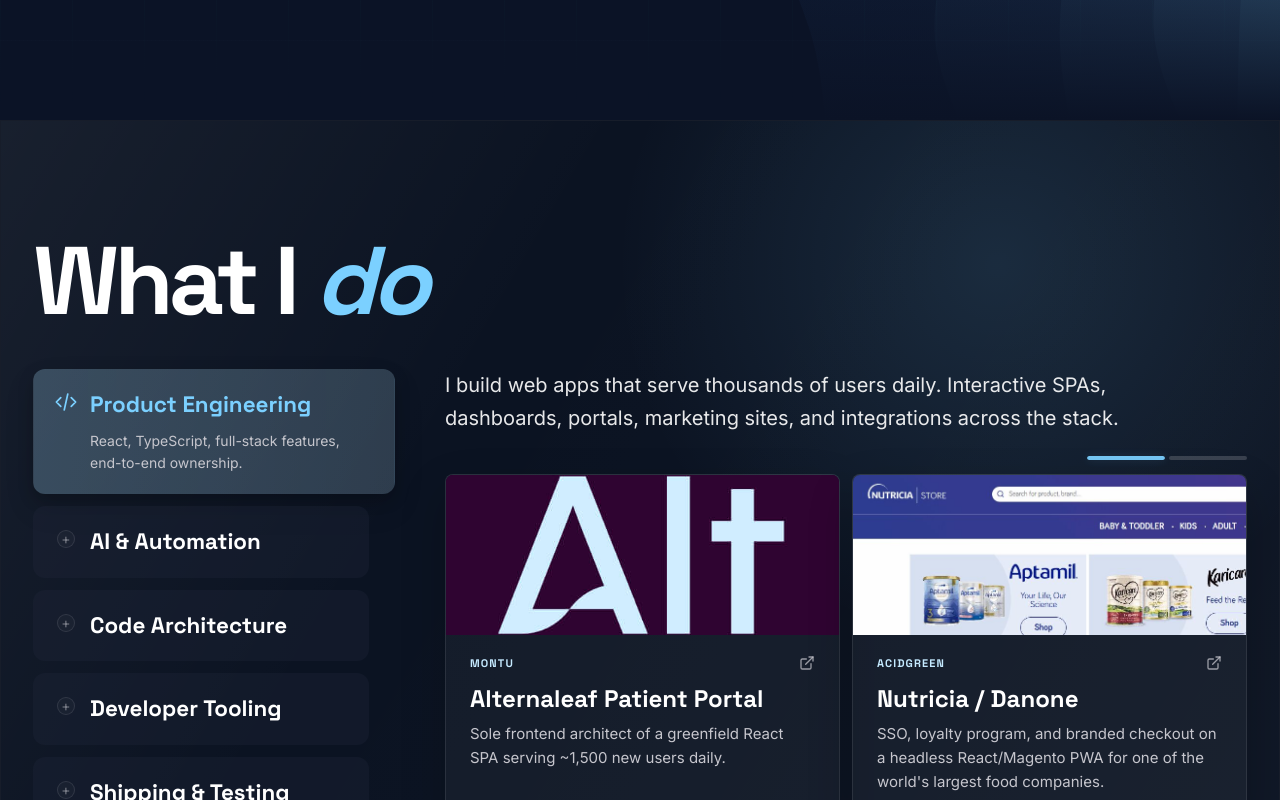
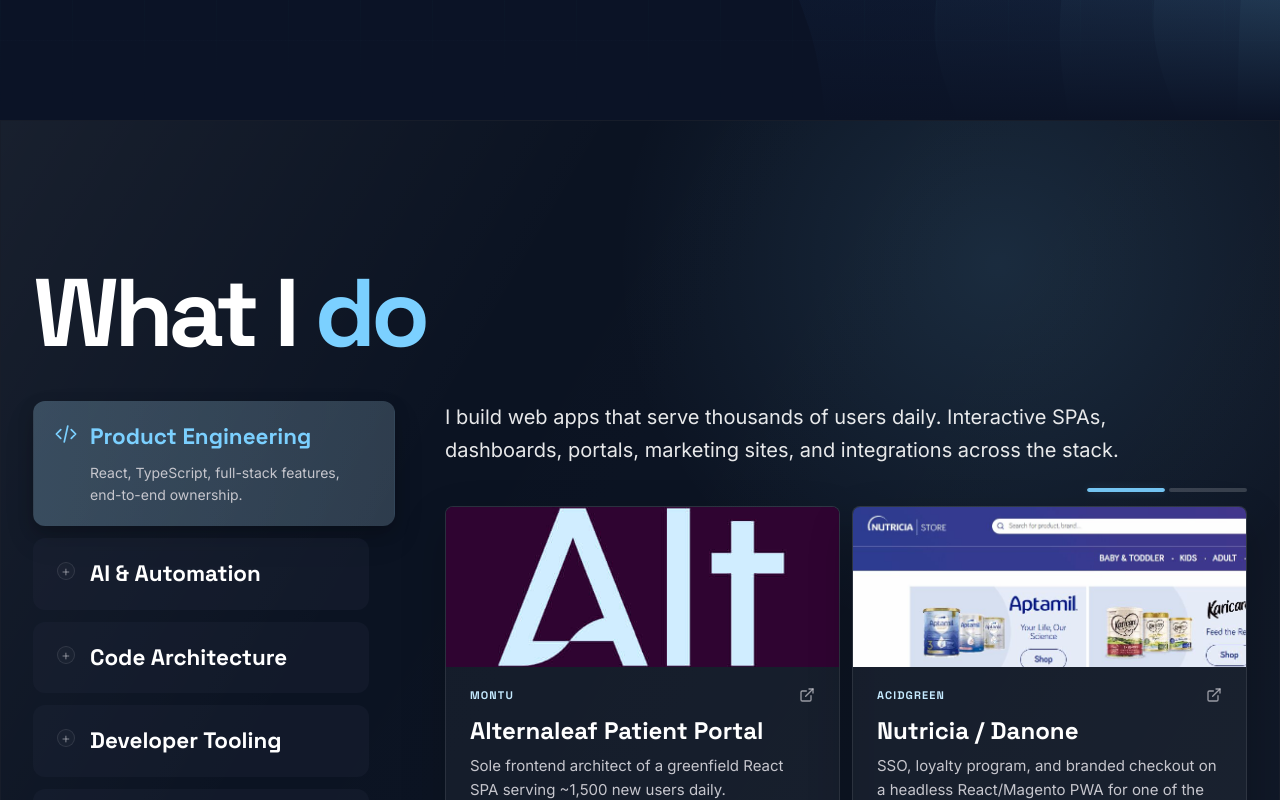
Before and after one commit to lpke/portfolio, a Next.js app: page / in a window 1280 px wide. Shown: the part 680-1480 px from the top of the page. Built offline with nearby package versions, Linux system fonts and the light colour scheme.

Commit message:
Section heading/spacing tweaks

```diff
--- a/src/app/_components/contact/ContactCard.tsx
+++ b/src/app/_components/contact/ContactCard.tsx
@@ -81,10 +81,7 @@
     if (!copyContent) return;
     navigator.clipboard.writeText(copyContent).then(() => {
       setCopied(true);
-      setTimeout(
-        () => setCopied(false),
-        LAYOUT_CONFIG.motion.contactCopyMs,
-      );
+      setTimeout(() => setCopied(false), LAYOUT_CONFIG.motion.contactCopyMs);
     });
   }, [copyContent]);
 
@@ -116,7 +113,7 @@
   return (
     <div
       id={id}
-      className="group/contact-card bg-surface-container-high/75 text-on-surface-variant relative scroll-mt-24 overflow-hidden rounded-lg border border-white/10 shadow-[0_2px_8px_rgba(0,0,0,0.28)] transition-[background-color,border-color,color,box-shadow] duration-300 hover:border-white/32 hover:bg-white/[0.11] hover:text-white hover:shadow-[0_6px_16px_rgba(0,0,0,0.18),0_14px_30px_rgba(0,0,0,0.12)] md:scroll-mt-28"
+      className="group/contact-card bg-surface-container-high/75 text-on-surface-variant relative scroll-mt-19 overflow-hidden rounded-lg border border-white/10 shadow-[0_2px_8px_rgba(0,0,0,0.28)] transition-[background-color,border-color,color,box-shadow] duration-300 hover:border-white/32 hover:bg-white/[0.11] hover:text-white hover:shadow-[0_6px_16px_rgba(0,0,0,0.18),0_14px_30px_rgba(0,0,0,0.12)] md:scroll-mt-28"
     >
       <SurfaceOverlay className="bg-white/[0.08] opacity-0 transition-opacity duration-200 group-hover/contact-card:opacity-100" />
       {href ? (
--- a/src/app/_components/skills/DesktopSkills.tsx
+++ b/src/app/_components/skills/DesktopSkills.tsx
@@ -93,7 +93,7 @@
       <SurfaceOverlay className="bg-[linear-gradient(120deg,rgba(255,255,255,0.055),transparent_36%,rgba(255,255,255,0.025))]" />
       <SurfaceOverlay className="bg-[radial-gradient(circle_at_78%_18%,var(--skill-accent-soft),transparent_32%)] opacity-75" />
 
-      <div className="relative z-10 mx-auto min-h-[42rem] max-w-7xl px-4 py-16 sm:px-6 sm:py-24 md:px-8 lg:grid lg:h-full lg:min-h-0 lg:grid-rows-[auto_minmax(0,1fr)] lg:pt-28 lg:pb-16">
+      <div className="relative z-10 mx-auto min-h-[42rem] max-w-7xl px-4 py-16 sm:px-6 sm:py-24 md:px-8 lg:grid lg:h-full lg:min-h-0 lg:grid-rows-[auto_minmax(0,1fr)] lg:pt-36 lg:pb-16">
         <div className="mb-10">
           <SkillsHeading />
         </div>
--- a/src/app/_components/skills/MobileSkills.tsx
+++ b/src/app/_components/skills/MobileSkills.tsx
@@ -149,7 +149,7 @@
         <SkillsHeading />
       </div>
 
-      <div className="relative mx-auto grid w-full max-w-7xl gap-3 px-5 pb-6 md:px-8">
+      <div className="relative mx-auto grid w-full max-w-7xl gap-3 px-5 pb-16 md:px-8 md:pb-6">
         {SKILL_PAGES.map((skill) => {
           const isOpen = openIds.has(skill.id);
 
--- a/src/app/_components/skills/shared.tsx
+++ b/src/app/_components/skills/shared.tsx
@@ -25,7 +25,7 @@
         className="font-headline text-5xl leading-none font-black tracking-tighter text-white sm:text-6xl md:text-7xl lg:text-8xl"
       >
         {SKILLS_SECTION_COPY.heading.lead}{' '}
-        <span className="text-primary italic">
+        <span className="text-primary">
           {SKILLS_SECTION_COPY.heading.accent}
         </span>
       </h1>
```
